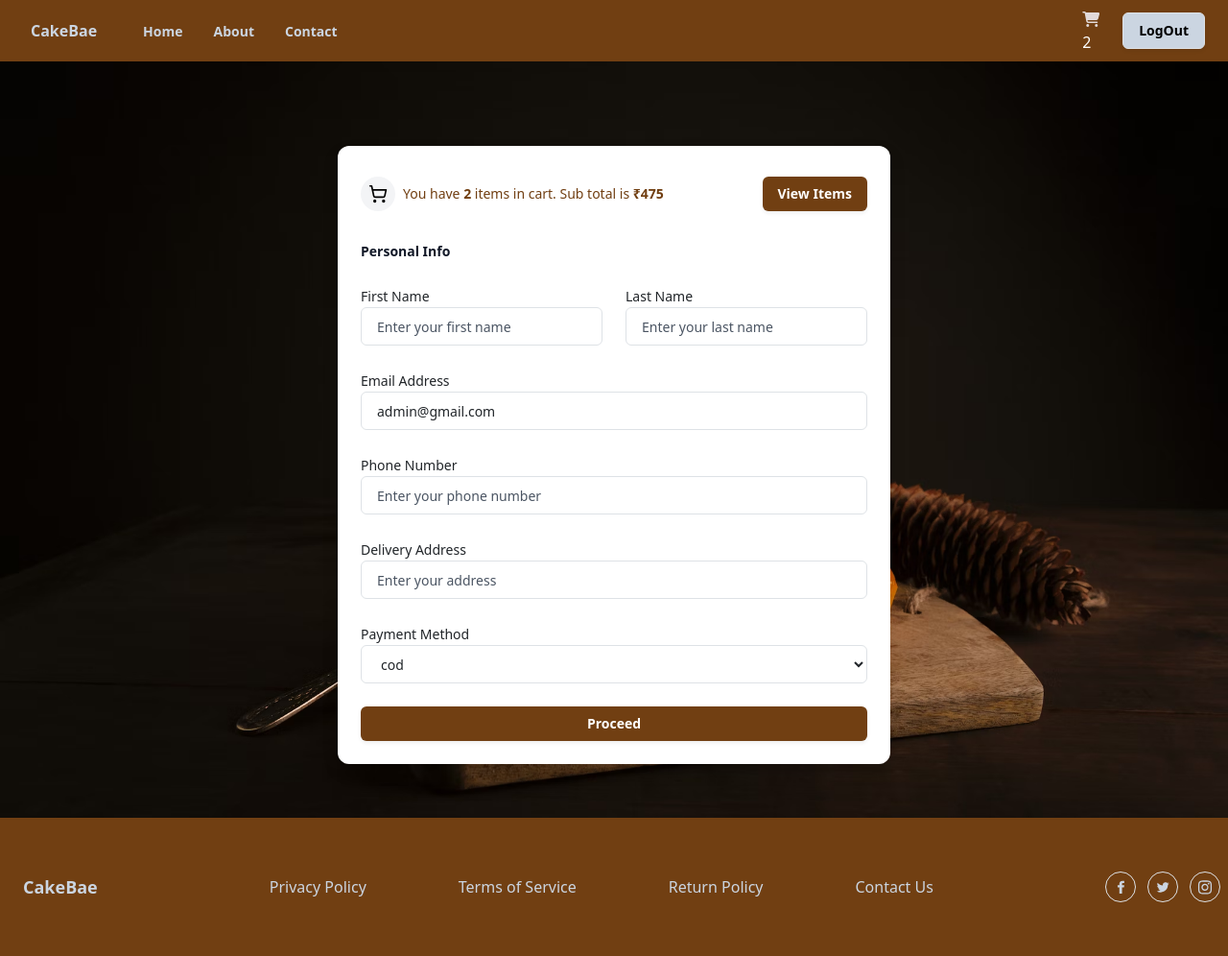
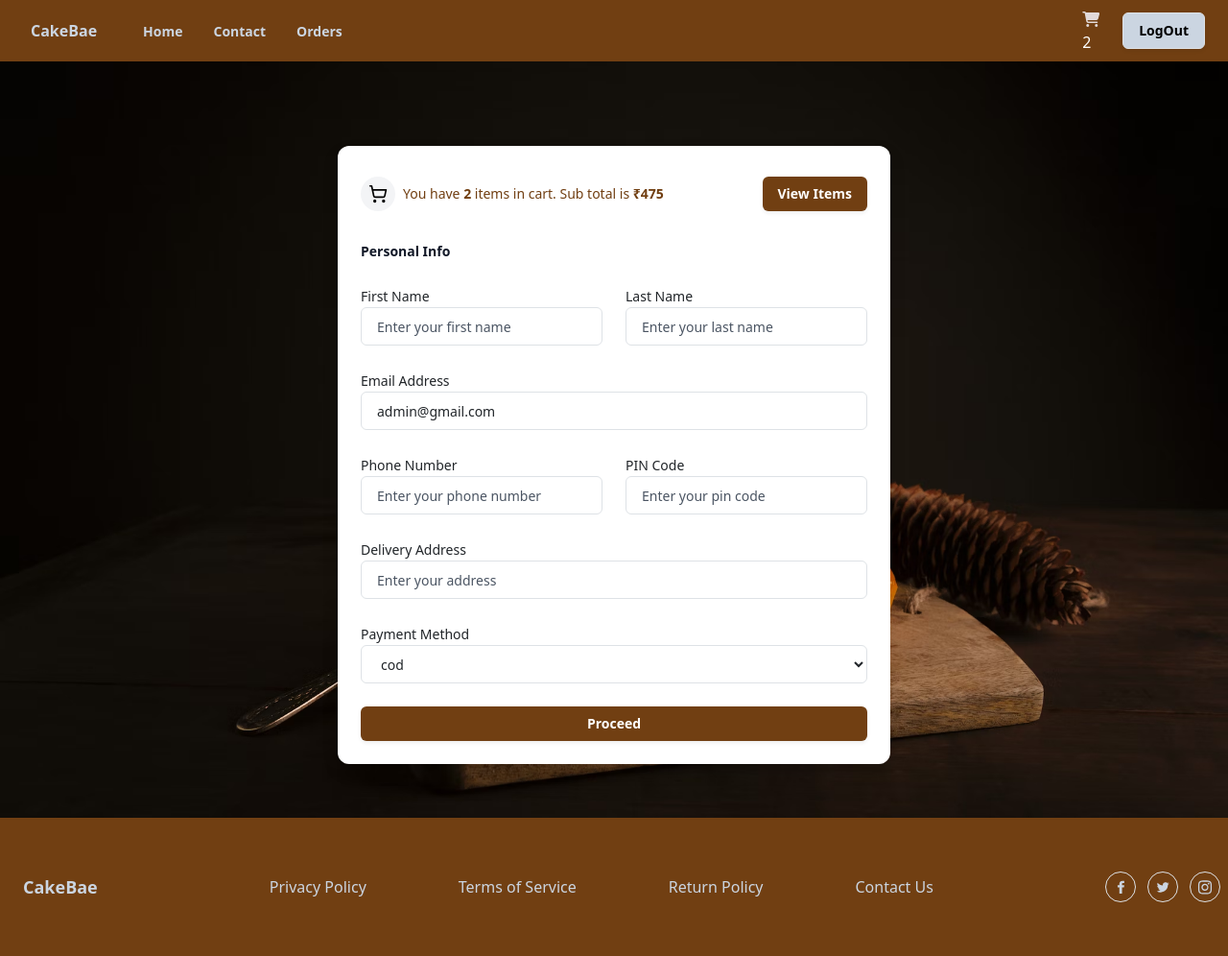
Before and after one commit to Anjitham/bakery, a Django app: page /checkout/ in a window 1280 px wide. Shown: the whole page at 96% size. Run offline with Django 5.2, Linux system fonts and the light colour scheme; a user stored in the database is signed in; data comes from the database, SQL or seed files in the repository; some libraries are stand-ins or nearby versions.

Commit message:
final commit

```diff
--- a/shop/models.py
+++ b/shop/models.py
@@ -19,7 +19,6 @@ class Category(models.Model):
 
     def __str__(self):
         return self.category_name
-
 
 class Occasion(models.Model):
     occasion_name=models.CharField(max_length=150,unique=True)
@@ -122,9 +121,10 @@ class Order(models.Model):
     last_name=models.CharField(max_length=200)
     email=models.CharField(max_length=200,null=True)
     phone_number=models.CharField(max_length=12)
+    pincode=models.CharField(max_length=6,default=False)
     delivery_address=models.CharField(max_length=200)
     is_paid=models.BooleanField(default=False)
-    total=models.PositiveIntegerField()
+    # total=models.PositiveIntegerField()
     order_id=models.CharField(max_length=200,null=True)
     options=(
         ("cod","cod"),
--- a/shop/templates/base.html
+++ b/shop/templates/base.html
@@ -36,15 +36,15 @@
               href="{%url 'contact' %}"
               class="text-sm font-semibold text-slate-300"
             >
-              About
+            Contact
             </a>
           </li>
           <li>
             <a
-              href="{%url 'contact' %}"
+              href="{%url 'order-summary' %}"
               class="text-sm font-semibold text-slate-300"
             >
-              Contact
+              Orders
             </a>
           </li>
         </ul>
--- a/shop/templates/cake_list.html
+++ b/shop/templates/cake_list.html
@@ -3,7 +3,7 @@
 
 {%block main_block%}
 <div class="container-fluid "
-  style="background-image: url('/img/f.avif');background-repeat: no-repeat;background-size:cover;height: 100%;">
+  style="background-image: url('/img/f.avif');background-repeat: no-repeat;background-size:cover;min-height: 500px;">
   <div class="mx-auto grid w-full max-w-7xl items-center space-y-4 px-2 py-10 md:grid-cols-2 md:gap-6 md:space-y-0 lg:grid-cols-4" >
   {%for c in data%}
 
--- a/shop/templates/cart_list.html
+++ b/shop/templates/cart_list.html
@@ -2,8 +2,8 @@
 
 {%block main_block%}
 <div class="container-fluid "
-  style="background-image: url('/img/f.avif');background-repeat: no-repeat;background-size:cover;height: 100%;">
-  <div class="mx-auto flex max-w-3xl flex-col space-y-4 p-6 px-2 sm:p-10 sm:px-2">
+  style="background-image: url('/img/f.avif');background-repeat: no-repeat;background-size:cover;min-height: 500px;">
+  <div class="mx-auto flex max-w-3xl flex-col space-y-4 p-6 px-2 sm:p-10 sm:px-2" >
     <h2 class="text-3xl font-bold text-gray-300">Your cart</h2>
 
     <ul class="flex flex-col divide-y divide-gray-200">
@@ -109,5 +109,4 @@
   </div>
 </div>
 
-
 {%endblock%}
--- a/shop/templates/checkout.html
+++ b/shop/templates/checkout.html
@@ -132,7 +132,7 @@
           </div>
 
           <a href="{%url 'basket-items' %}"
-          class="rounded-md bg-yellow-900 px-3 py-2 text-sm font-semibold text-white shadow-sm hover:bg-black/80 focus-visible:outline focus-visible:outline-2 focus-visible:outline-offset-2 focus-visible:outline-black"
+          class="rounded-md bg-yellow-900 px-3 py-2 text-sm font-semibold text-white shadow-sm hover:bg-yellow-900/80 focus-visible:outline focus-visible:outline-2 focus-visible:outline-offset-2 focus-visible:outline-black"
           >
           View Items
           </a>
@@ -143,6 +143,7 @@
             {%csrf_token%}
 
         <div class="mt-6 gap-6 space-y-4 md:grid md:grid-cols-2 md:space-y-0">
+
           <div class="w-full">
             <label
               class="text-sm font-medium leading-none peer-disabled:cursor-not-allowed peer-disabled:opacity-70"
@@ -159,6 +160,7 @@
               required
             />
           </div>
+
           <div class="w-full">
             <label
               class="text-sm font-medium leading-none peer-disabled:cursor-not-allowed peer-disabled:opacity-70"
@@ -175,6 +177,7 @@
               required
             />
           </div>
+
           <div class="col-span-2 grid">
             <div class="w-full">
               <label
@@ -194,8 +197,8 @@
               />
             </div>
           </div>
-          <div class="col-span-2 grid">
-            <div class="w-full">
+
+          <div class="w-full">
               <label
                 class="text-sm font-medium leading-none peer-disabled:cursor-not-allowed peer-disabled:opacity-70"
                 for="email"
@@ -204,12 +207,29 @@
               </label>
               <input
                 class="flex h-10 w-full rounded-md border border-black/30 bg-transparent px-3 py-2 text-sm placeholder:text-gray-600 focus:outline-none focus:ring-1 focus:ring-black/30 focus:ring-offset-1 disabled:cursor-not-allowed disabled:opacity-50"
-                type="phonenumber"
+                type="text"
                 name="phone"
                 placeholder="Enter your phone number"
                 id="phonenumber"
+                required
               />
-            </div>
+          </div>
+
+          <div class="w-full">
+              <label
+                class="text-sm font-medium leading-none peer-disabled:cursor-not-allowed peer-disabled:opacity-70"
+                for="pin"
+              >
+                PIN Code
+              </label>
+              <input
+                class="flex h-10 w-full rounded-md border border-black/30 bg-transparent px-3 py-2 text-sm placeholder:text-gray-600 focus:outline-none focus:ring-1 focus:ring-black/30 focus:ring-offset-1 disabled:cursor-not-allowed disabled:opacity-50"
+                type="text"
+                name="pincode"
+                placeholder="Enter your pin code"
+                id="phonenumber"
+                required
+              />
           </div>
 
           <div class="col-span-2 grid">
@@ -246,7 +266,6 @@
             </div>
           </div>
 
-
           <div class="col-span-2 grid">
             <button
               type="submit"
--- a/shop/templates/signin.html
+++ b/shop/templates/signin.html
@@ -1,7 +1,6 @@
 <script src="https://cdn.tailwindcss.com"></script>
 <link href="https://cdn.jsdelivr.net/npm/bootstrap@5.3.3/dist/css/bootstrap.min.css" rel="stylesheet" integrity="sha384-QWTKZyjpPEjISv5WaRU9OFeRpok6YctnYmDr5pNlyT2bRjXh0JMhjY6hW+ALEwIH" crossorigin="anonymous">
 <link href="https://cdn.jsdelivr.net/npm/bootstrap@5.3.3/dist/css/bootstrap.min.css" rel="stylesheet" integrity="sha384-QWTKZyjpPEjISv5WaRU9OFeRpok6YctnYmDr5pNlyT2bRjXh0JMhjY6hW+ALEwIH" crossorigin="anonymous">
-
 
 
 
@@ -38,7 +37,7 @@
                         <input
                           class="flex h-10 w-full rounded-md border border-gray-300 bg-transparent px-3 py-2 text-sm placeholder:text-gray-400 focus:outline-none focus:ring-1 focus:ring-gray-400 focus:ring-offset-1 disabled:cursor-not-allowed disabled:opacity-50 text-white"
                           type="email"
-                          placeholder="Enter your email"
+                          placeholder="Enter Username"
                           name="username"
                         />
                       </div>
--- a/shop/templates/signup.html
+++ b/shop/templates/signup.html
@@ -33,7 +33,7 @@
                     <input
                       class="flex h-10 w-full rounded-md border border-gray-300 bg-transparent px-3 py-2 text-sm placeholder:text-gray-400 focus:outline-none focus:ring-1 focus:ring-gray-400 focus:ring-offset-1 disabled:cursor-not-allowed disabled:opacity-50 text-white"
                       type="text"
-                      placeholder="email"
+                      placeholder="username"
                       id="name"
                       name="username"
                     />
--- a/shop/views.py
+++ b/shop/views.py
@@ -4,7 +4,6 @@ from shop.forms import RegistrationForm,LoginForm
 from django.contrib.auth import authenticate,login,logout
 from shop.models import Category,Cake,CakeVarient,Occasion,BasketItem,Order,OrderItems
 import razorpay
-from django.contrib import messages
 from django.views.decorators.cache import never_cache
 from django.utils.decorators import method_decorator
 from shop.decorators import signin_required,owner_permission_required
@@ -36,6 +35,7 @@ class SignUpView(View):
 # get,post
 # form_class:loginform
 
+
 class SignInView(View):
     def get(self,request,*args,**kwargs):
         form=LoginForm()
@@ -52,8 +52,8 @@ class SignInView(View):
                 return redirect("index")
         return render(request,"signin.html",{"form":form})
 
-# class IndexView(TemplateView):
-#     template_name="index.html"
+# lh:8000/index/
+# get
 
 @method_decorator([signin_required,never_cache],name="dispatch")
 class IndexView(View):
@@ -62,6 +62,8 @@ class IndexView(View):
         return render(request,"index.html",{"data":qs})
 
 
+# lh:8000/cakelist/
+# get
 
 @method_decorator([signin_required,never_cache],name="dispatch")
 class CakeListView(View):
@@ -123,7 +125,7 @@ class CartItemUpdateQtyView(View):
 
     def post(self,request,*args,**kwargs):
         action=request.POST.get("counterbutton")
-        print(action)
+        # print(action)
         id=kwargs.get("pk")
         basket_item_object=BasketItem.objects.get(id=id)
 
@@ -149,6 +151,7 @@ class CheckOutView(View):
         last_name=request.POST.get("lastname")
         email=request.POST.get("email")
         phone_number=request.POST.get("phone")
+        pincode=request.POST.get("pincode")
         delivery_address=request.POST.get("address")
         payment_method=request.POST.get("payment")
 
@@ -158,9 +161,10 @@ class CheckOutView(View):
             last_name=last_name,
             email=email,
             phone_number=phone_number,
+            pincode=pincode,
             delivery_address=delivery_address,
             payment=payment_method,
-            total=request.user.cart.basket_total
+            # total=request.user.cart.basket_total
         )
 
         try:
@@ -225,12 +229,16 @@ class PaymentVerificationView(View):
 
             order_obj.is_paid=True
             order_obj.save()
-            print("Transaction Completed*")
+            print("Transaction Completed")
         except:
             print("!!!!!!!!!!!!!!!!!Transaction Failed!!!!!!!!!!!!!!!!!!!!!")
         return render(request,"success.html")
 
 
+
+class ContactView(View):
+    def get(self,request,*args,**kwargs):
+        return render (request,"contact.html")
 
 @method_decorator([signin_required,never_cache],name="dispatch")
 class SignOutView(View):
@@ -238,8 +246,3 @@ class SignOutView(View):
     def get(self,request,*args,**kwargs):
         logout(request)
         return redirect("signin")
-
-
-class ContactView(View):
-    def get(self,request,*args,**kwargs):
-        return render (request,"contact.html")
```
Also changed, not shown: shop/templates/order_summary.html (+9 -4 lines), shop/templates/success.html (+10 -12 lines), cake_images/cake.jpg (added), db.sqlite3, shop/migrations/0003_order_pincode.py (added), shop/migrations/0004_remove_order_total.py (added).
